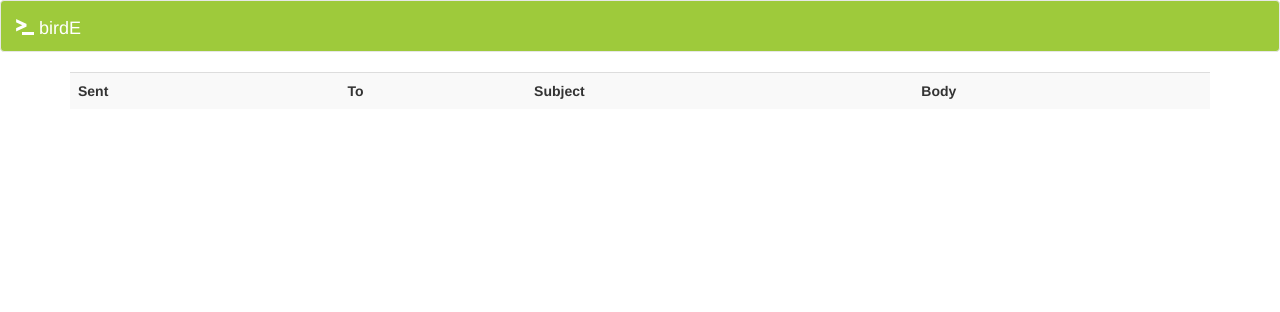
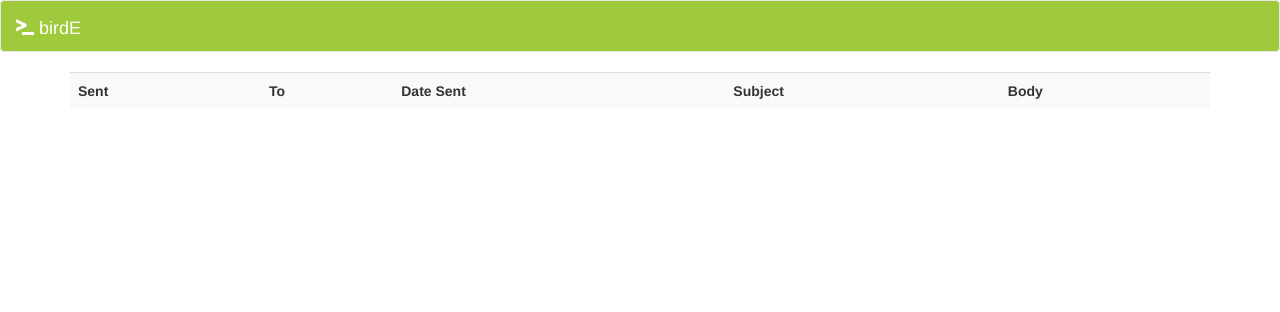
Before and after one commit to GiladE/birde, a Django app: template templates/index.html in a window 1280 px wide. Shown: the top 312 px of the page. Run offline with Django 3.2, Linux system fonts and the light colour scheme; the template is opened without the code that fills it: values that come from a table or form of the project are taken from there, others are empty; tables that the repository leaves empty hold one stand-in row (values such as "Sample post"); lists and menus that the app fills with data are empty; some libraries are stand-ins or nearby versions.

Commit message:
Update index.html

```diff
--- a/templates/index.html
+++ b/templates/index.html
@@ -6,6 +6,7 @@
             <tr>
                 <th>Sent</th>
                 <th>To</th>
+                <th>Date Sent</th>
                 <th>Subject</th>
                 <th>Body</th>
             </tr>
```
